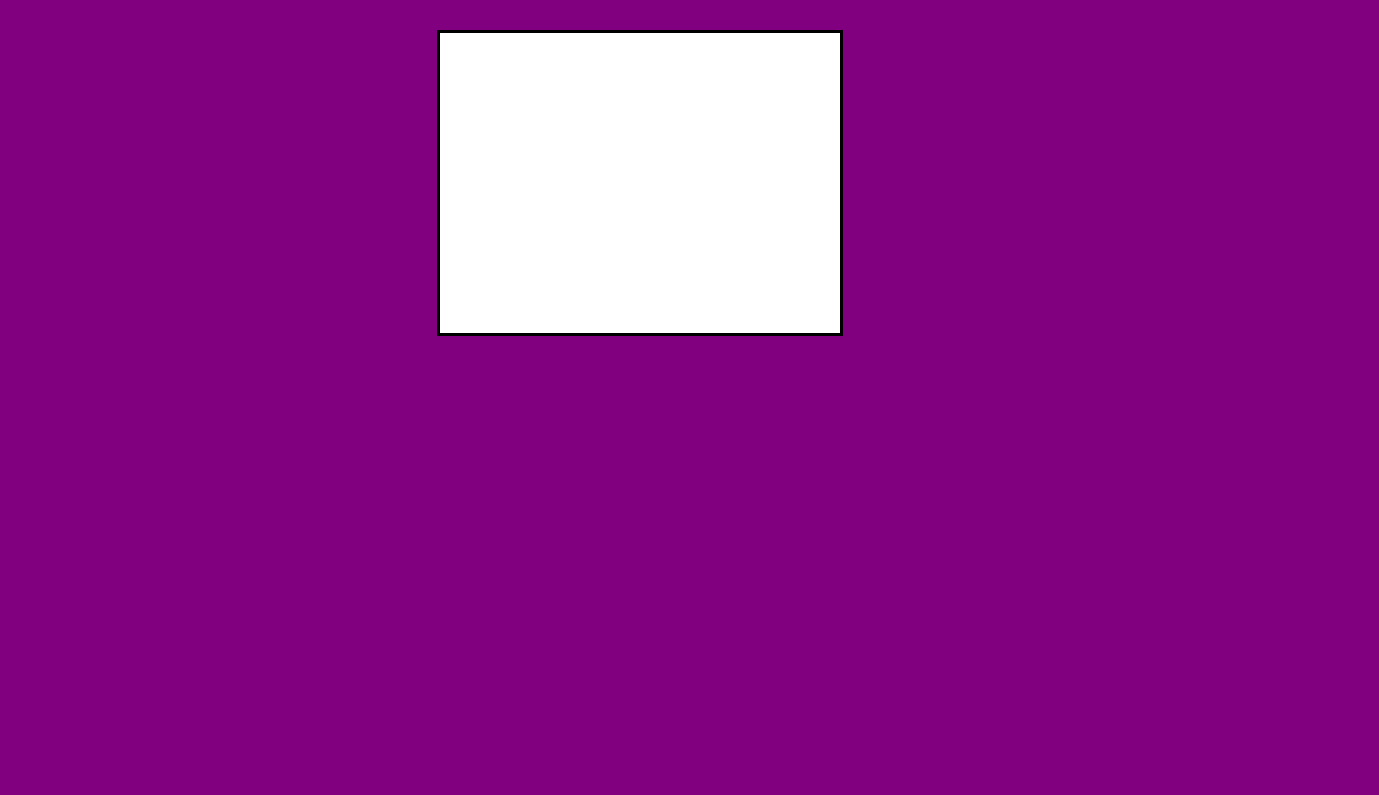
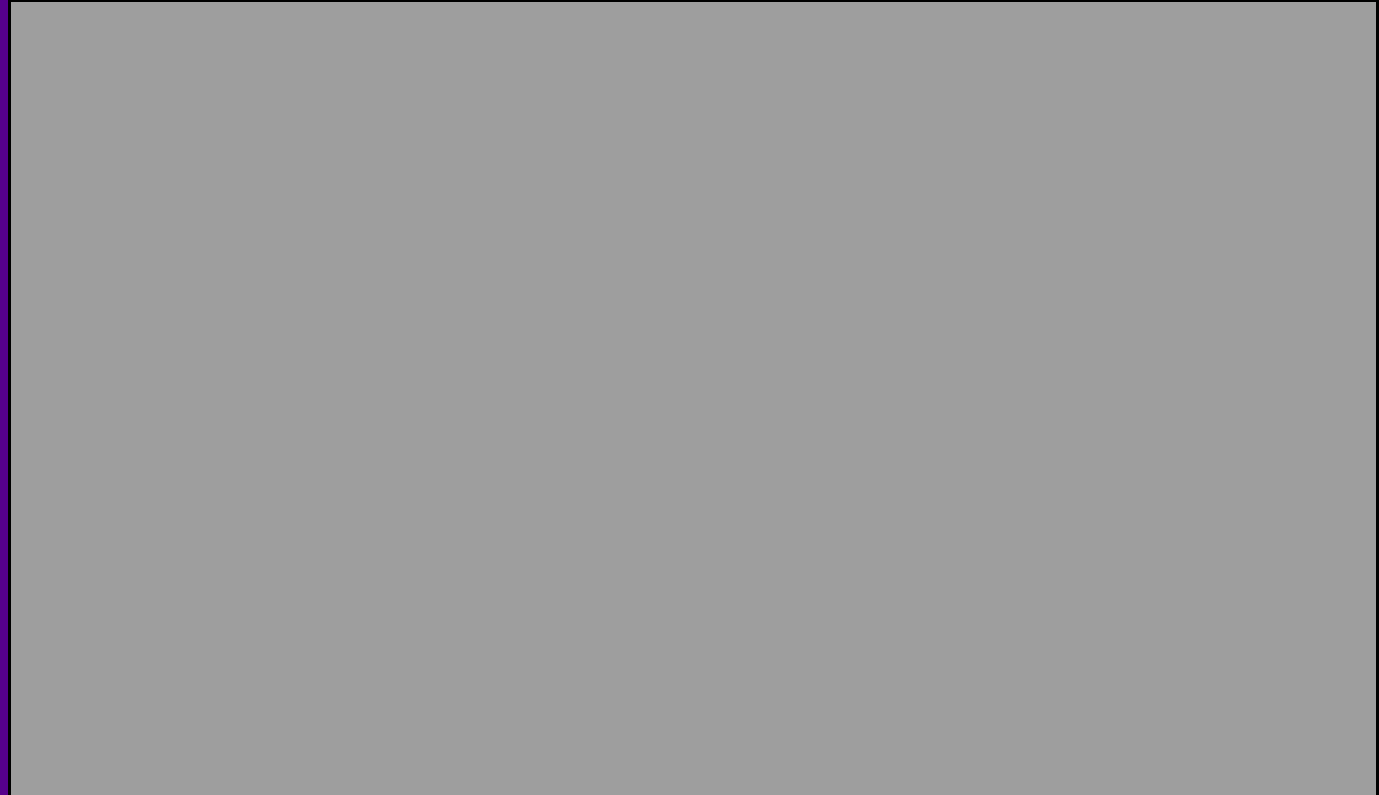
Before and after one commit to Kalko5000/TheRighteousForteWeb, a website: page index.html in a window 1280 px wide. Shown: the part 68-863 px from the top of the page, 1379 px wide, since content can reach past the window. Before the commit the page ends 800 px from the top, so only its background shows below. Drawn offline with Linux system fonts and the light colour scheme.

Commit message:
Local fixes, should now work

```diff
--- a/index.html
+++ b/index.html
@@ -4,11 +4,17 @@
     <meta charset="utf-8"/>
     <title>The Righteous Forte</title>
 		<link rel="stylesheet" href="styles.css">
-    <script defer src="/TheRighteousForteWeb/src/main.js"></script>
+    <style>
+        .line-height-adjust {
+            line-height: 0.5;
+        }
+    </style>
+    <script defer src="/TheRighteousForteWeb/src/main.js"></script> <!-- For github use -->
+    <!-- <script defer src="src/main.js"></script> For local use -->
   </head>
-  <body>
+  <body class="line-height-adjust">
 	  <h1>The Righteous Forte</h1>
     <br>
-    <canvas id="canvas" width="1600" height="900" style="border:3px solid black;"></canvas>
+    <canvas id="canvas" width="1365" height="1024" style="border:3px solid black;"></canvas>
   </body>
 </html>
--- a/src/main.js
+++ b/src/main.js
@@ -1,8 +1,4 @@
 /**
- * Universidad de La Laguna
- * Escuela Superior de Ingeniería y Tecnología
- * Grado en Ingeniería Informática
- *
  * @author Thomas Edward Bradley
  * @since Mar 15, 2025
  * @description Main Function to call upon all the code we need to fill in our Canvas
@@ -13,9 +9,10 @@ const canvas = document.getElementById("canvas");
 const ctx = canvas.getContext("2d");
 
 const img = new Image();
-img.src = "/TheRighteousForteWeb/img/ValhalisPlayerVer.webp"; // Location of image
+img.src = "/TheRighteousForteWeb/img/ValhalisPlayerVer.webp"; // Location of image, github instance
+// img.src = "img/ValhalisPlayerVer.webp"; // Location of image, local instance
 
-let scale = 0.5;
+let scale = 1;
 const scaleFactor = 1.1; // Zoom factor per scroll
 let originX, originY;
 let isDragging = false;
@@ -23,8 +20,8 @@ let lastMouseX = 0, lastMouseY = 0;
 
 const main = function() {
   img.onload = function () {
-    canvas.width = img.width;
-    canvas.height = img.height;
+    img.width = canvas.width;
+    img.height = canvas.height;
     originX = canvas.width / 2;
     originY = canvas.height / 2;
     drawImage();
@@ -33,11 +30,18 @@ const main = function() {
 }
 
 function drawImage() {
+    console.log("Canvas:", canvas.width, canvas.height);
+    console.log("Img:", img.width, img.height);
+
+    ctx.save();          // save unscaled state
     ctx.clearRect(0, 0, canvas.width, canvas.height);
-    ctx.save();
-    ctx.translate(originX, originY);
-    ctx.scale(scale, scale);
-    ctx.DrawImage(img, 0, 0, img.Width, img.Height);
+
+    ctx.translate(originX, originY); // apply pan if needed
+    ctx.scale(scale, scale);         // apply zoom AFTER clearing
+
+    // draw stretched image to fill canvas
+    ctx.drawImage(img, -canvas.width/2, -canvas.height/2, canvas.width, canvas.height);
+
     ctx.restore();
 }
 
--- a/styles.css
+++ b/styles.css
@@ -3,7 +3,7 @@ h1 {
 }
 
 body {
-  background: purple;
+  background: #56008c;
   color: white;
 }
 
```
